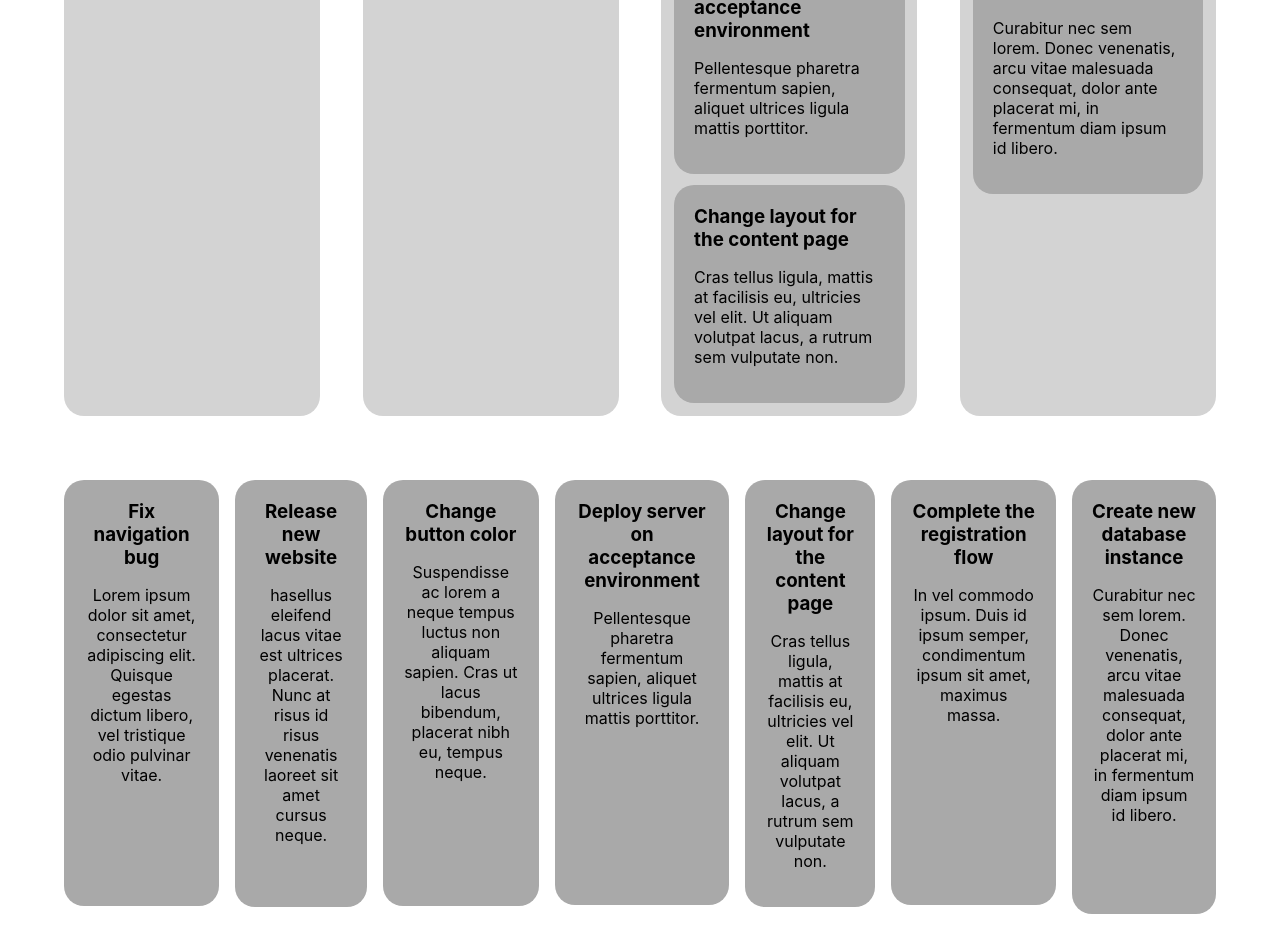
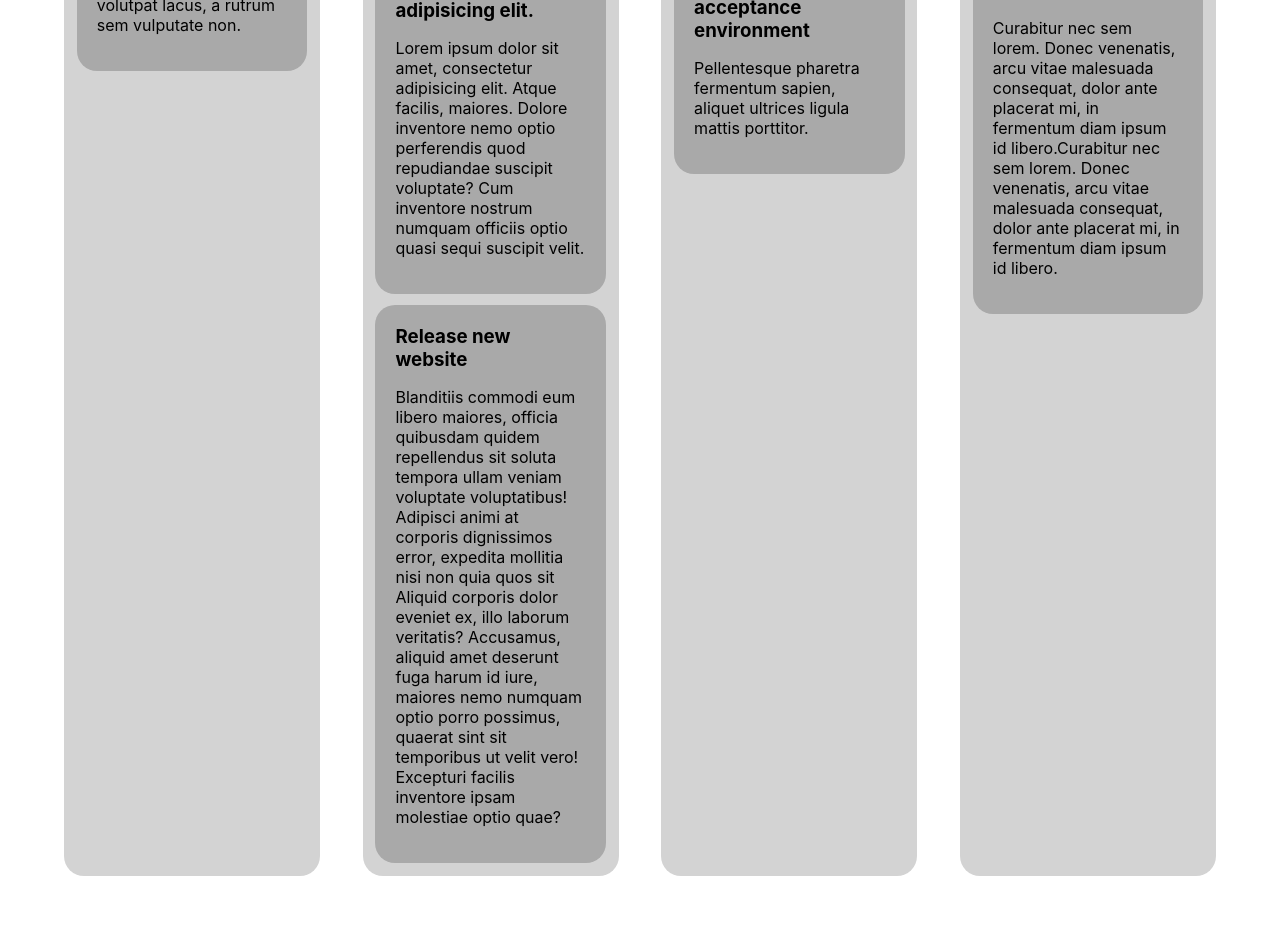
Before and after one commit to bitcreative-studios/react-kanban, a React (Create React App) app: page / in a window 1280 px wide. Shown: the part 564-1516 px from the top of the page. Built offline with nearby package versions, Linux system fonts and the light colour scheme.

Commit message:
refactor

```diff
--- a/public/assets/data.json
+++ b/public/assets/data.json
@@ -2,7 +2,7 @@
   {
     "id": 1,
     "title": "Fix navigation bug",
-    "body": "Lorem ipsum dolor sit amet, consectetur adipiscing elit. Quisque egestas dictum libero, vel tristique odio pulvinar vitae.",
+    "body": "sit amet.",
     "lane": 1
   },
 
@@ -10,6 +10,16 @@
     "id": 2,
     "title": "Release new website",
     "body": "hasellus eleifend lacus vitae est ultrices placerat. Nunc at risus id risus venenatis laoreet sit amet cursus neque.",
+    "lane": 2
+  },{
+    "id": 2,
+    "title": "consectetur adipisicing elit.",
+    "body": "Lorem ipsum dolor sit amet, consectetur adipisicing elit. Atque facilis, maiores. Dolore inventore nemo optio perferendis quod repudiandae suscipit voluptate? Cum inventore nostrum numquam officiis optio quasi sequi suscipit velit.",
+    "lane": 2
+  },{
+    "id": 2,
+    "title": "Release new website",
+    "body": "Blanditiis commodi eum libero maiores, officia quibusdam quidem repellendus sit soluta tempora ullam veniam voluptate voluptatibus! Adipisci animi at corporis dignissimos error, expedita mollitia nisi non quia quos sit Aliquid corporis dolor eveniet ex, illo laborum veritatis? Accusamus, aliquid amet deserunt fuga harum id iure, maiores nemo numquam optio porro possimus, quaerat sint sit temporibus ut velit vero! Excepturi facilis inventore ipsam molestiae optio quae?",
     "lane": 2
   },
   {
@@ -28,7 +38,7 @@
     "id": 5,
     "title": "Change layout for the content page",
     "body": "Cras tellus ligula, mattis at facilisis eu, ultricies vel elit. Ut aliquam volutpat lacus, a rutrum sem vulputate non.",
-    "lane": 3
+    "lane": 1
   },
   {
     "id": 6,
@@ -39,7 +49,7 @@
   {
     "id": 7,
     "title": "Create new database instance",
-    "body": " Curabitur nec sem lorem. Donec venenatis, arcu vitae malesuada consequat, dolor ante placerat mi, in fermentum diam ipsum id libero.",
+    "body": "Curabitur nec sem lorem. Donec venenatis, arcu vitae malesuada consequat, dolor ante placerat mi, in fermentum diam ipsum id libero.Curabitur nec sem lorem.\n\nDonec venenatis, arcu vitae malesuada consequat, dolor ante placerat mi, in fermentum diam ipsum id libero.",
     "lane": 4
   }
 ]
--- a/src/App.js
+++ b/src/App.js
@@ -1,5 +1,5 @@
+import React from 'react'
 import path from 'path'
-import React from 'react'
 import styled, { createGlobalStyle } from 'styled-components'
 
 import { Header, Board, Tickets } from './components'
@@ -22,8 +22,8 @@ const AppWrapper = styled.div`
 
 const TicketsWrapper = styled.div`
   display: grid;
-  grid-auto-flow: column;
-  grid-gap: 1rem;
+  grid-auto-flow: row;
+  //grid-gap: 1rem;
   margin: 5%;
 
   @media (max-width: 768px) {
@@ -46,9 +46,6 @@ const App = () => {
       <AppWrapper>
         <Header />
         <Board dataSource={dataURL} lanes={lanes} />
-        <TicketsWrapper>
-          <Tickets dataSource={dataURL} lanes={lanes} />
-        </TicketsWrapper>
       </AppWrapper>
     </>
   )
--- a/src/components/Board/Board.js
+++ b/src/components/Board/Board.js
@@ -1,4 +1,4 @@
-import React from 'react'
+import React, { useEffect, useState } from 'react'
 import PropTypes from 'prop-types'
 import styled from 'styled-components'
 
@@ -16,7 +16,14 @@ const BoardWrapper = styled.div`
   }
 `
 
-const BoardMarkup = ({ lanes, loading, error, data }) => (
+const BoardMarkup = ({ lanes, loading, error, data }) => {
+  const [tickets, setTickets] = useState([])
+
+  useEffect(() => {
+    setTickets(data)
+  }, [data])
+
+  return (
     <BoardWrapper>
       {lanes.map(lane => (
         <Lane
@@ -24,11 +31,12 @@ const BoardMarkup = ({ lanes, loading, error, data }) => (
           title={lane.title}
           loading={loading}
           error={error}
-        tickets={data.filter(ticket => ticket.lane === lane.id)}
+          tickets={tickets.filter(ticket => ticket.lane === lane.id)}
         />
       ))}
     </BoardWrapper>
   )
+}
 
 export const Board = withDataFetching(BoardMarkup)
 
```
Lines whose indentation alone changed are shown as unchanged.
